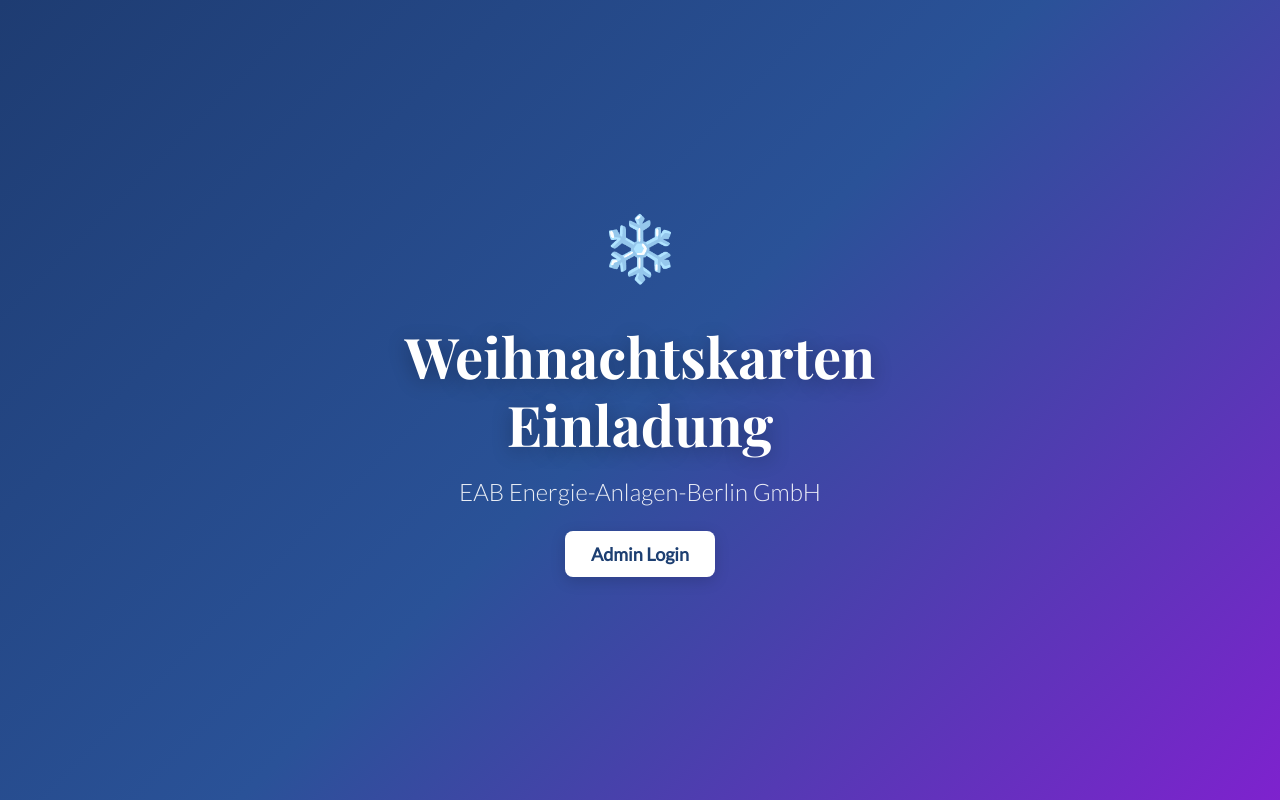
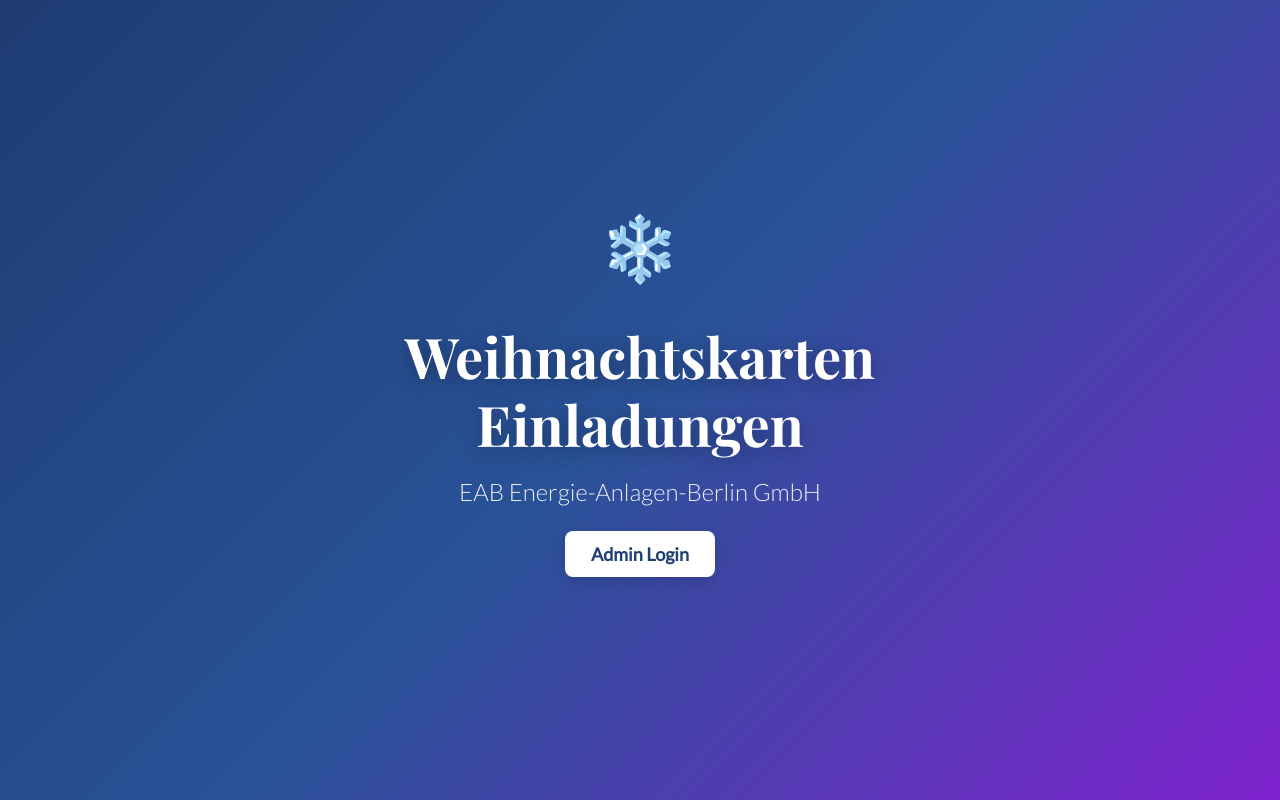
Before and after one commit to NamTruongTran/EAB-Einladungskarte-Weihnachten, a plain HTML site: page index.html in a window 1280 px wide. Drawn offline with nearby package versions, Linux system fonts and the light colour scheme.

Commit message:
mini change

```diff
--- a/index.html
+++ b/index.html
@@ -106,7 +106,7 @@
 <body>
     <div class="container">
         <div class="snowflake">❄️</div>
-        <h1>Weihnachtskarten<br>Einladung</h1>
+        <h1>Weihnachtskarten<br>Einladungen</h1>
         <p class="admin-name">EAB Energie-Anlagen-Berlin GmbH</p>
         <!-- ⭐ Admin Login Button -->
         <a href="/invitation/admin-7k9mP4xR/" class="admin-btn">Admin Login</a>
```
